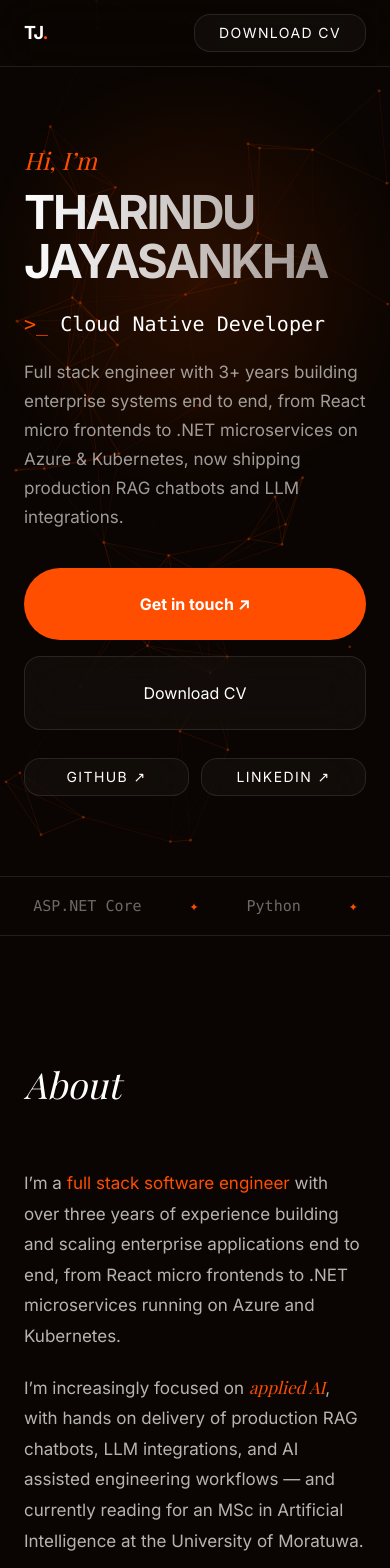
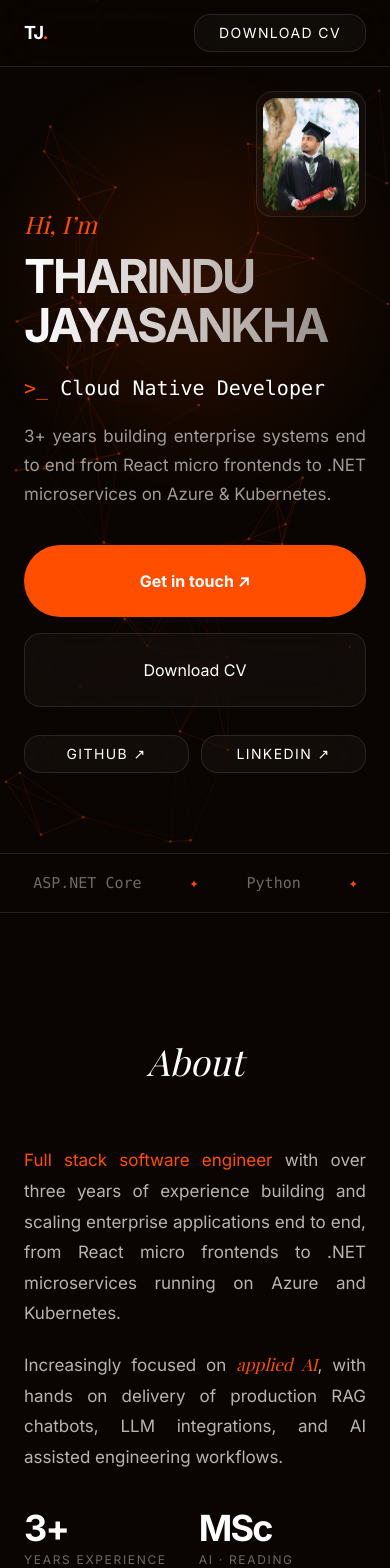
Before and after one commit to tharindu1999/portfolio, a React (Vite) app: page / in a window 390 px wide. Shown: the top 1568 px of the page. Built offline with nearby package versions, Linux system fonts and the light colour scheme; a web font is replaced by a local one.

Commit message:
feat: update layout and styling for hero section and SectionHeading component for improved responsiveness and alignment

```diff
--- a/src/App.tsx
+++ b/src/App.tsx
@@ -397,8 +397,20 @@ export default function App() {
             </div>
           ))}
 
-          <div className="hero-grid max-w-[1160px] mx-auto w-full relative grid grid-cols-1 lg:grid-cols-[1.25fr_1fr] gap-16 items-center px-6 md:px-8 pt-36 pb-20">
-            <div>
+          <div className="hero-grid max-w-[1160px] mx-auto w-full relative grid grid-cols-1 lg:grid-cols-[1.25fr_1fr] gap-16 items-center px-6 md:px-8 pt-52 lg:pt-36 pb-20">
+            {/* Mobile-only compact profile — the only place it fits in the single-column layout: top-right, above the name */}
+            <div className="lg:hidden absolute right-6 md:right-8 top-20 z-10">
+              <div className="glass rounded-2xl p-1.5" style={{ animation: "floatY 6s ease-in-out infinite alternate" }}>
+                <img
+                  src={import.meta.env.BASE_URL + "profile.jpg"}
+                  alt="Tharindu Jayasankha"
+                  className="block object-cover object-top rounded-xl"
+                  style={{ width: 96, height: 112 }}
+                />
+              </div>
+            </div>
+
+            <div className="text-left">
               <p className="text-accent font-serif italic text-2xl mb-3">Hi, I’m</p>
               <GradientHeading size="xl" as="h1">
                 THARINDU <br /> JAYASANKHA
@@ -412,9 +424,9 @@ export default function App() {
                   style={{ height: 22, animation: "blinkCursor 1s steps(1) infinite" }}
                 />
               </p>
-              <p className="text-white/60 text-[17px] leading-[1.7] max-w-[540px] mt-5">
-                Full stack engineer with 3+ years building enterprise systems end to end, from React micro frontends
-                to .NET microservices on Azure &amp; Kubernetes, now shipping production RAG chatbots and LLM integrations.
+              <p className="text-white/60 text-[17px] leading-[1.7] max-w-[540px] mt-5 text-justify">
+                3+ years building enterprise systems end to end  from React micro frontends to .NET microservices
+                on Azure &amp; Kubernetes.
               </p>
               <div className="flex flex-col sm:flex-row gap-4 mt-9">
                 <Magnetic className="w-full sm:w-auto">
@@ -487,15 +499,14 @@ export default function App() {
           </Reveal>
           <div className="grid grid-cols-1 lg:grid-cols-[1fr_1.1fr] gap-12 mt-2 items-start">
             <Reveal>
-              <p className="text-white/70 text-[17px] leading-[1.8]">
-                I’m a <span className="text-accent">full stack software engineer</span> with over three years of
+              <p className="text-white/70 text-[17px] leading-[1.8] text-justify">
+                <span className="text-accent">Full stack software engineer</span> with over three years of
                 experience building and scaling enterprise applications end to end, from React micro frontends to
                 .NET microservices running on Azure and Kubernetes.
               </p>
-              <p className="text-white/70 text-[17px] leading-[1.8] mt-5">
-                I’m increasingly focused on <span className="font-serif italic text-accent">applied AI</span>, with
-                hands on delivery of production RAG chatbots, LLM integrations, and AI assisted engineering
-                workflows — and currently reading for an MSc in Artificial Intelligence at the University of Moratuwa.
+              <p className="text-white/70 text-[17px] leading-[1.8] mt-5 text-justify">
+                Increasingly focused on <span className="font-serif italic text-accent">applied AI</span>, with
+                hands on delivery of production RAG chatbots, LLM integrations, and AI assisted engineering workflows.
               </p>
               <div className="flex gap-8 mt-9">
                 <div>
@@ -575,12 +586,12 @@ export default function App() {
             <SectionHeading title="Research Area" animate={false} />
           </Reveal>
           <Reveal className="mt-2">
-            <div className="glass rounded-2xl p-9">
+            <div className="glass rounded-2xl p-6 md:p-9 text-center">
               <p className="text-accent font-mono text-xs mb-2.5">// computer vision · vision transformers</p>
               <h3 className="text-white text-[26px] font-bold tracking-tight">
                 Gemstone Identification &amp; Authentication Using Vision Transformers
               </h3>
-              <p className="text-white/60 text-base leading-[1.8] mt-4 max-w-[840px]">
+              <p className="text-white/60 text-base leading-[1.8] mt-4 max-w-[840px] mx-auto text-justify">
                 Developed and implemented Vision Transformer (ViT) models for image classification, applied to the
                 real world problem of identifying and authenticating gemstones without reliance on expert knowledge
                 or specialized tools. Leveraged self attention mechanisms to capture global image features,
@@ -588,7 +599,7 @@ export default function App() {
                 quality and classification reliability. Enhanced accuracy through fine tuning, data augmentation,
                 and hyperparameter optimization.
               </p>
-              <div className="flex gap-8 mt-7 flex-wrap">
+              <div className="flex gap-8 mt-7 flex-wrap justify-center">
                 {[
                   { value: "75.87%", label: "Testing accuracy", accent: true },
                   { value: "0.72", label: "F1 score" },
@@ -601,7 +612,7 @@ export default function App() {
                   </div>
                 ))}
               </div>
-              <div className="flex flex-wrap gap-2 mt-6">
+              <div className="flex flex-wrap gap-2 mt-6 justify-center">
                 {["PyTorch", "Vision Transformers", "Self Attention", "Data Augmentation", "OpenCV"].map((s) => (
                   <span key={s} className={skillChip}>{s}</span>
                 ))}
@@ -622,7 +633,7 @@ export default function App() {
                 alt="CEO Special Award 2026 trophy, Millennium IT ESP"
                 className="block w-full object-cover h-[280px] md:h-full md:min-h-[380px]"
               />
-              <div className="px-8 py-10 md:px-12 md:py-11 flex flex-col justify-center">
+              <div className="px-6 py-8 md:px-12 md:py-11 flex flex-col justify-center text-left">
                 <p className="text-accent font-mono text-xs mb-3">// awarded 2026</p>
                 <h3 className="text-accent font-serif italic text-[32px] font-normal">CEO Special Award 2026</h3>
                 <p className="text-white font-bold text-lg mt-2.5">Millennium IT ESP</p>
--- a/src/components/SectionHeading.tsx
+++ b/src/components/SectionHeading.tsx
@@ -24,7 +24,7 @@ export function SectionHeading({ title, icon, variant = "split", animate = true
 
   if (variant === "inline") {
     return (
-      <div className="flex items-center gap-4 mb-12">
+      <div className="flex items-center justify-center gap-4 mb-12">
         <motion.h2 {...motionProps} className="text-4xl font-serif italic">
           {title}
         </motion.h2>
@@ -34,11 +34,11 @@ export function SectionHeading({ title, icon, variant = "split", animate = true
   }
 
   return (
-    <div className="flex justify-between items-end mb-16">
+    <div className="flex flex-col items-center text-center gap-2 mb-16">
+      {icon && <div className="text-accent">{icon}</div>}
       <motion.h2 {...motionProps} className="text-4xl md:text-6xl font-serif italic">
         {title}
       </motion.h2>
-      {icon && <div className="text-accent mb-2">{icon}</div>}
     </div>
   );
 }
```
